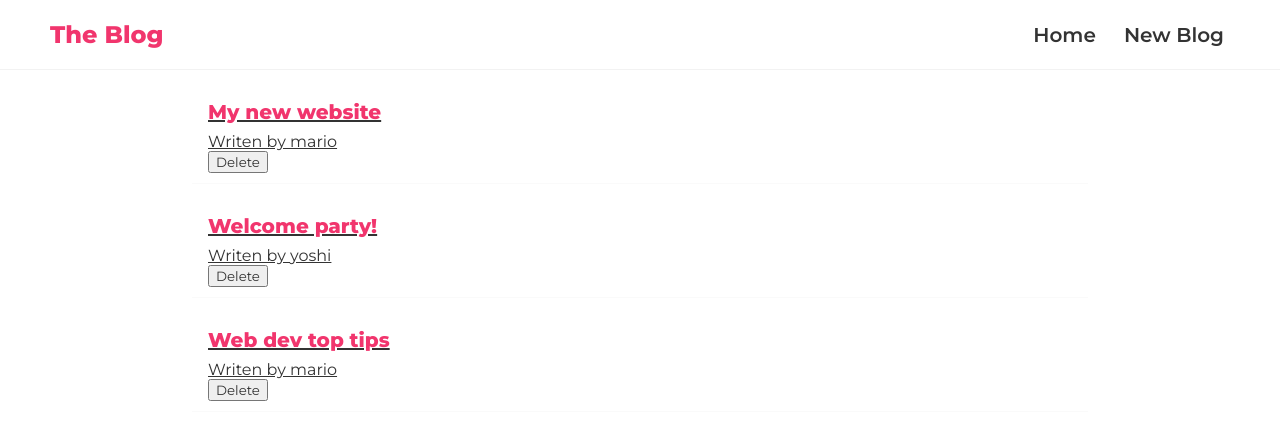
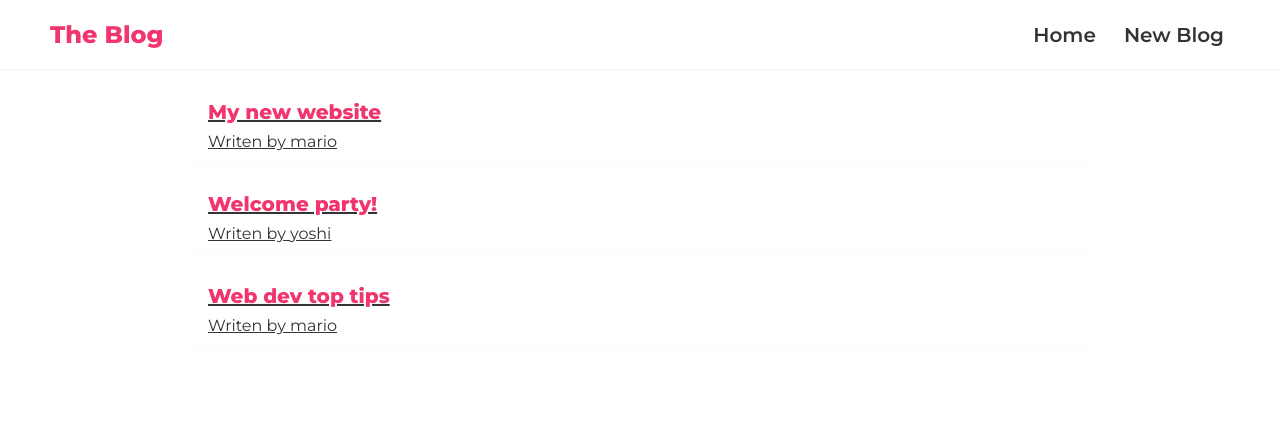
Before and after one commit to TharangaDilshan403/react-js-self-study, a React (Create React App) app: page / in a window 1280 px wide. Shown: the top 440 px of the page. Built offline with nearby package versions, Linux system fonts and the light colour scheme; data requests are answered from the project's data file.

Commit message:
Article Page

```diff
--- a/db.json
+++ b/db.json
@@ -2,19 +2,19 @@
   "blogs": [
     {
       "title": "My new website",
-      "body ": "lorem ipsum...",
+      "body": "lorem ipsum...",
       "author": "mario",
       "id": 1
     },
     {
       "title": "Welcome party!",
-      "body ": "lorem ipsum...",
+      "body": "lorem ipsum...",
       "author": "yoshi",
       "id": 2
     },
     {
       "title": "Web dev top tips",
-      "body ": "lorem ipsum...",
+      "body": "lorem ipsum...",
       "author": "mario",
       "id": 3
     }
--- a/src/APP/API/useFetch.js
+++ b/src/APP/API/useFetch.js
@@ -3,7 +3,7 @@ import {ConventionContext} from "../util/ConverstionContext"
 
 const useFetch = (url) => {
 
-  const { blogData, setBlogData } = useContext(ConventionContext);
+  const { data, setData } = useContext(ConventionContext);
   const [loading, setLoading] = useState(true);
   const [error, setError] = useState(false);
 
@@ -13,7 +13,7 @@ const useFetch = (url) => {
         return res.json();
       })
       .then((data) => {
-        setBlogData(data);
+        setData(data);
         setLoading(false);
       })
       .catch((err) => {
@@ -22,7 +22,7 @@ const useFetch = (url) => {
       });
   }, [url]);
 
-  return {blogData,loading,error}
+  return {data,loading,error}
 };
 
 export default useFetch;
--- a/src/APP/App.js
+++ b/src/APP/App.js
@@ -2,8 +2,8 @@ import { BrowserRouter as Router, Routes, Route } from "react-router-dom";
 import { ConventionContextProvider } from "./util/ConverstionContext";
 
 import NavBar from "./components/NavBar/Navbar";
-import Home from "./pages/Home/Home";
-import CreateArticle from "./pages/CreateArticle/CreateArticle";
+import Home from "./pages/Home";
+import CreateArticle from "./pages/CreateArticle";
 import Article from "./pages/Article";
 function App() {
   return (
--- a/src/APP/components/blogList/BlogList.js
+++ b/src/APP/components/blogList/BlogList.js
@@ -3,23 +3,24 @@ import { Link } from "react-router-dom";
 import "./blogList.css";
 import { ConventionContext } from "../../util/ConverstionContext";
 
+
 const Blog = () => {
-  const { blogData, setBlogData } = useContext(ConventionContext);
+  const { data, setData } = useContext(ConventionContext);
 
-  const handleDelete = (id) => {
-    const newBlog = blogData.filter((blogData) => blogData.id !== id);
-    setBlogData(newBlog);
-  };
+  // const handleDelete = (id) => {
+  //   const newBlog = data.filter((data) => data.id !== id);
+  //   setData(newBlog);
+  // };
 
   return (
     <div>
-      {blogData.map((blogData) => (
-        <div className="blog-preview" key={blogData.id}>
-          <Link to={`/article/${blogData.id}`}>
-            <h2>{blogData.title}</h2>
-            <p>Writen by {blogData.author}</p>
+      {data.map((data) => (
+        <div className="blog-preview" key={data.id}>
+          <Link to={`/article/${data.id}`}>
+            <h2>{data.title}</h2>
+            <p>Writen by {data.author}</p>
           </Link>
-          <button onClick={() => handleDelete(blogData.id)}>Delete</button>
+          {/* <button onClick={() => handleDelete(data.id)}>Delete</button> */}
         </div>
       ))}
     </div>
--- a/src/APP/pages/Article.js
+++ b/src/APP/pages/Article.js
@@ -1,11 +1,25 @@
-
 import { useParams } from "react-router";
-
+import useFetch from "../API/useFetch";
+import Error from "../components/error/Error";
+import Loading from "../components/loading/Loading";
 
 const Article = () => {
+  const { id } = useParams();
 
-    const {id}=useParams()
-    return ( <h2>Article - {id}</h2> );
-}
+  const {
+    data: article,
+    loading,
+    error,
+  } = useFetch("http://localhost:8000/blogs/" + id);
+
+  return (
+    <div>
+      {loading && <Loading />}
+      {error && <Error />}
+      {article && <h2>{article.body}</h2>}
+
+    </div>
+  );
+};
 
 export default Article;
--- /dev/null
+++ b/src/APP/pages/Home.js
@@ -0,0 +1,25 @@
+// import styles from "./Home.module.css";
+
+import BlogList from "../components/blogList/BlogList";
+import Loading from "../components/loading/Loading";
+import Error from "../components/error/Error";
+
+import useFetch from "../API/useFetch";
+
+const Home = () => {
+  const {
+    data: blogData,
+    loading,
+    error,
+  } = useFetch("http://localhost:8000/blogs");
+
+  return (
+    <>
+      {loading && <Loading />}
+      {error && <Error />}
+      <div>{blogData && <BlogList />}</div>
+    </>
+  );
+};
+
+export default Home;
--- a/src/APP/pages/Home/Home.js
+++ /dev/null
@@ -1,23 +0,0 @@
-
-// import styles from "./Home.module.css";
-
-import BlogList from "../../components/blogList/BlogList";
-import Loading from "../../components/loading/Loading";
-import Error from "../../components/error/Error";
-
-import useFetch from "../../API/useFetch";
-
-const Home = () => {
-
-  const { blogData, loading, error } = useFetch("http://localhost:8000/blogs");
-
-  return (
-    <>
-      {loading && <Loading />}
-      {error && <Error />}
-      <div>{blogData && <BlogList />}</div>
-    </>
-  );
-};
-
-export default Home;
--- a/src/APP/util/ConverstionContext.js
+++ b/src/APP/util/ConverstionContext.js
@@ -3,12 +3,12 @@ import { useState, createContext } from "react";
 export const ConventionContext = createContext();
 
 export const ConventionContextProvider = ({ children }) => {
-  const [blogData, setBlogData] = useState(null);
+  const [data, setData] = useState(null);
   const [test, setTest] = useState("hello");
 
   const ContextValue = {
-    blogData,
-    setBlogData,
+    data,
+    setData,
     test,
     setTest,
   };
```
Also changed, not shown: src/setupTests.js (deleted, +0 -5 lines), src/APP/pages/CreateArticle.js (renamed from src/APP/pages/CreateArticle/CreateArticle.js), src/APP/pages/styles/CreateArticle.module.css (added), src/APP/pages/styles/Home.module.css (added).
